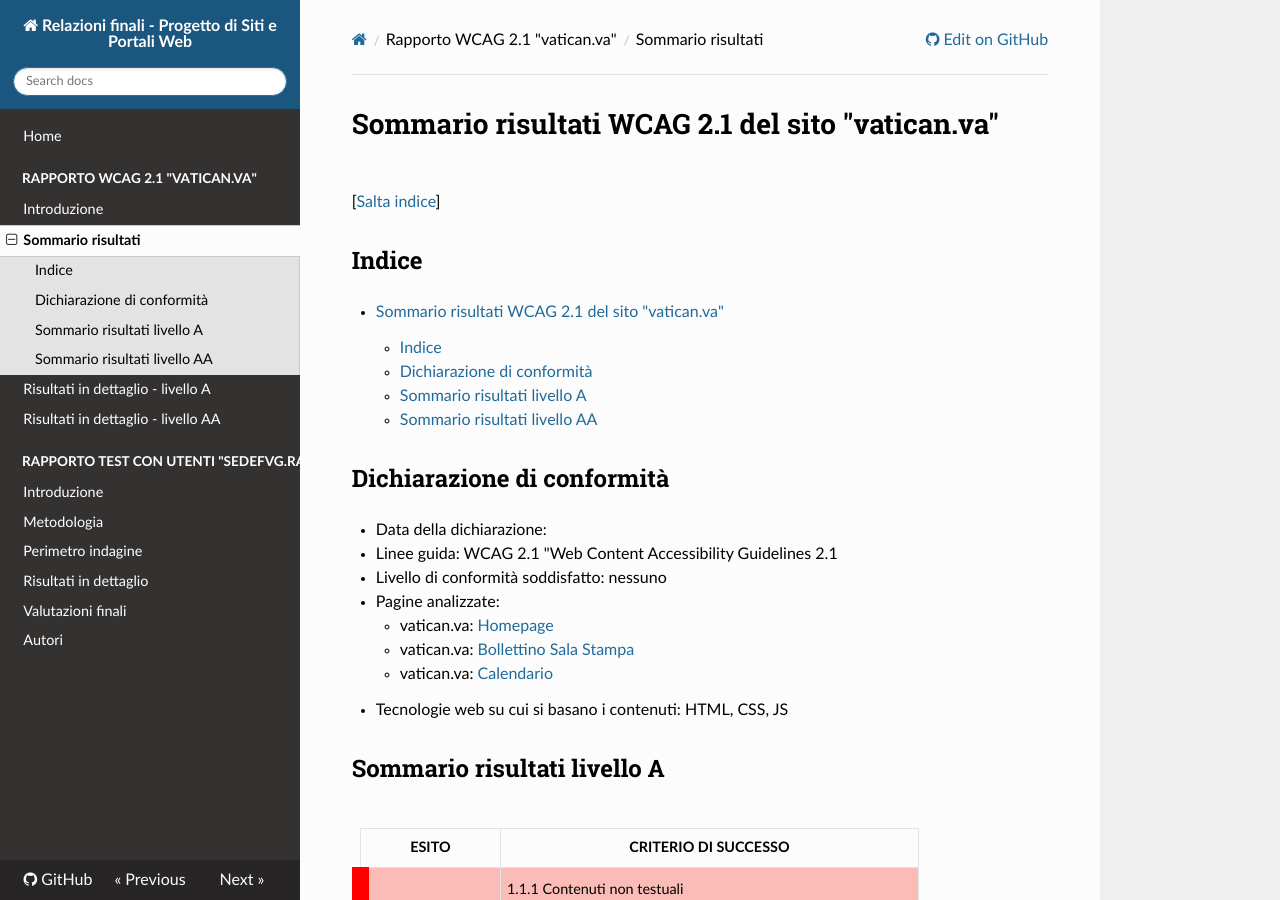
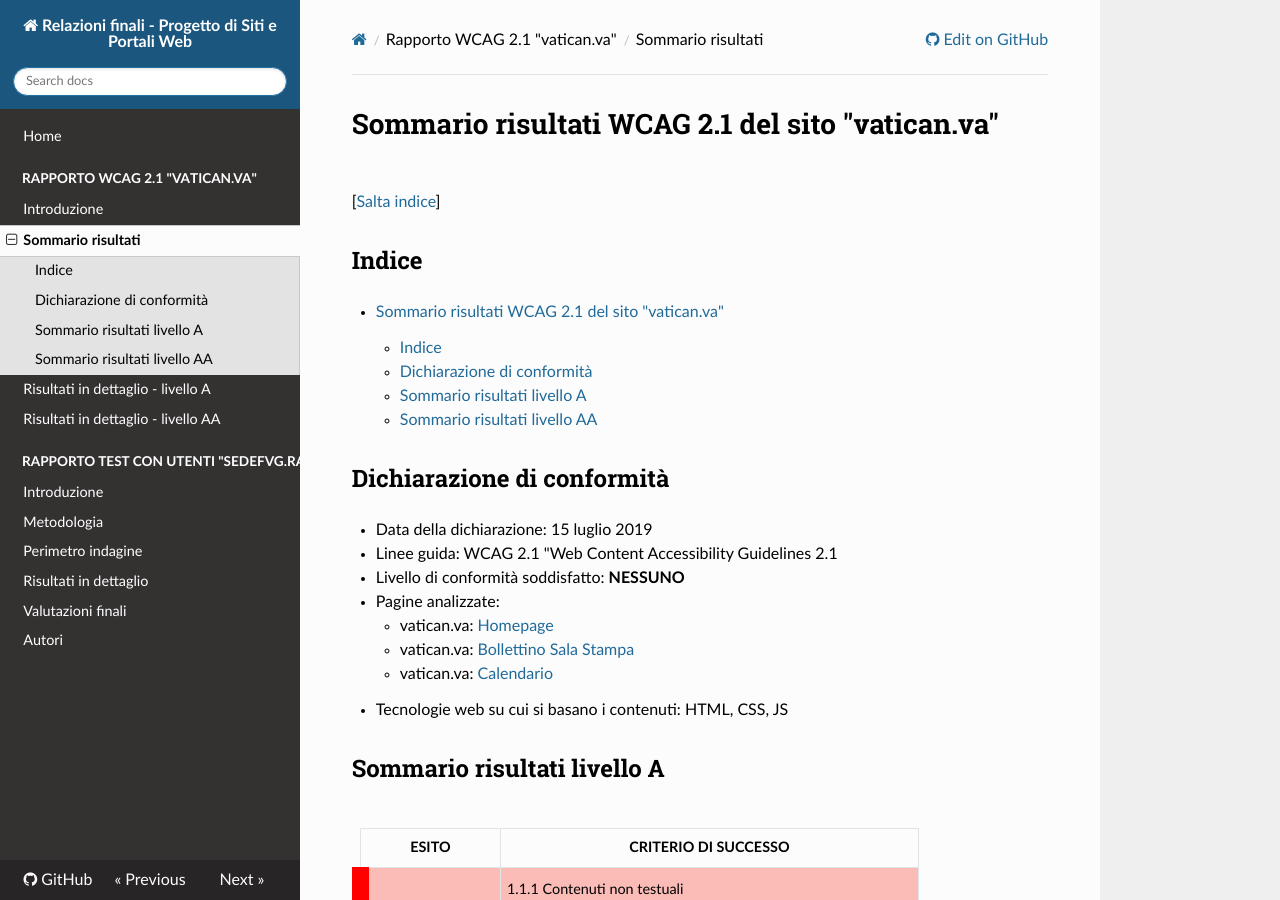
Before and after one commit to amosth/MA0175-Progetto-di-Siti-Web, an MkDocs documentation site: the page built from docs/wcag_vatican_sommario.md, in a window 1280 px wide and 900 px high. Built offline with MkDocs 1.6.1, drawn with Linux system fonts in a browser that asks for light colours; nearby versions of some CDN libraries.

```diff
--- a/docs/wcag_vatican_sommario.md
+++ b/docs/wcag_vatican_sommario.md
@@ -19,9 +19,9 @@ date: 2019-07-10
 
 ## Dichiarazione di conformità
 
-- Data della dichiarazione:
+- Data della dichiarazione: 15 luglio 2019
 - Linee guida: WCAG 2.1 "Web Content Accessibility Guidelines 2.1
-- Livello di conformità soddisfatto: nessuno
+- Livello di conformità soddisfatto: **NESSUNO**
 - Pagine analizzate:
     - vatican.va: [Homepage](http://w2.vatican.va/content/vatican/it.html)
     - vatican.va: [Bollettino Sala Stampa](http://press.vatican.va/content/salastampa/it/bollettino.html)
```
Also changed, not shown: docs/wcag_vatican_dettaglio_AA.md (+1 -1 lines), docs/wcag_vatican_introduzione.md (+5 -17 lines).
